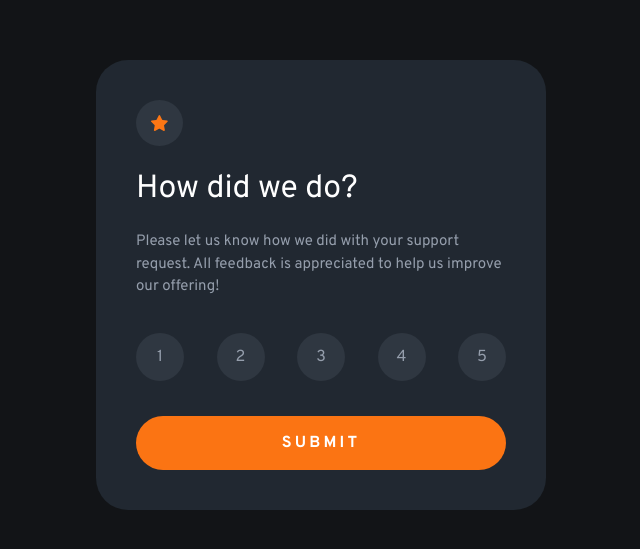
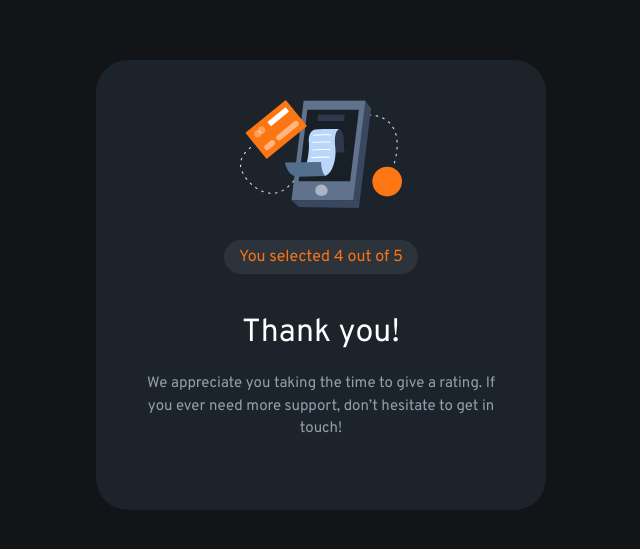
Before and after one commit to pablosukaban/interactive-rating-component, a React (Vite) app: page / in a window 1280 px wide. Shown: the part 115-664 px from the top of the page, without its empty margins (319-959 px from the left). Built offline with nearby package versions, Linux system fonts and the light colour scheme.

Commit message:
стили для окна результатов

```diff
--- a/src/App.tsx
+++ b/src/App.tsx
@@ -4,7 +4,7 @@ import { Rating } from "./components/Rating";
 import { Submitted } from "./components/Submitted";
 
 function App() {
-  const [isSubmitted, setIsSubmitted] = useState(false);
+  const [isSubmitted, setIsSubmitted] = useState(true);
   return (
     <div className="App">
       {isSubmitted ? (
--- a/src/components/Submitted.tsx
+++ b/src/components/Submitted.tsx
@@ -2,7 +2,7 @@ import React from "react";
 
 export const Submitted = () => {
   return (
-    <div>
+    <div className="submitted-container">
       <div>
         <svg width="162" height="108" xmlns="http://www.w3.org/2000/svg">
           <g fill="none">
@@ -94,9 +94,9 @@ export const Submitted = () => {
           </g>
         </svg>
       </div>
-      <p>You selected 4 out of 5</p>
-      <h1>Thank you!</h1>
-      <p>
+      <p className="submitted-result">You selected 4 out of 5</p>
+      <h1 className="submitted-thanks">Thank you!</h1>
+      <p className="submitted-para">
         We appreciate you taking the time to give a rating. If you ever need
         more support, don’t hesitate to get in touch!
       </p>
--- a/src/index.css
+++ b/src/index.css
@@ -104,7 +104,7 @@ body {
 }
 
 .App {
-  background-color: var(--clr-dark-blue);
+  background-color: hsla(213, 20%, 18%, 0.601);
   max-width: 450px;
   height: 450px;
   border-radius: 2rem;
@@ -180,3 +180,35 @@ body {
   background-color: var(--clr-white);
   color: var(--clr-primary-orange);
 }
+
+.submitted-container {
+  display: flex;
+  flex-direction: column;
+  align-items: center;
+  height: 100%;
+
+  text-align: center;
+}
+
+.submitted-result {
+  background-color: hsla(216, 12%, 54%, 0.151);
+  color: var(--clr-primary-orange);
+
+  margin-top: 1.5rem;
+
+  width: max-content;
+  padding: 5px 15px;
+  border-radius: 2rem;
+}
+
+.submitted-thanks {
+  font-weight: 400;
+
+  margin-top: 2.2rem;
+}
+
+.submitted-para {
+  font-size: 15px;
+  color: var(--clr-light-grey);
+  margin-top: 1rem;
+}
```
